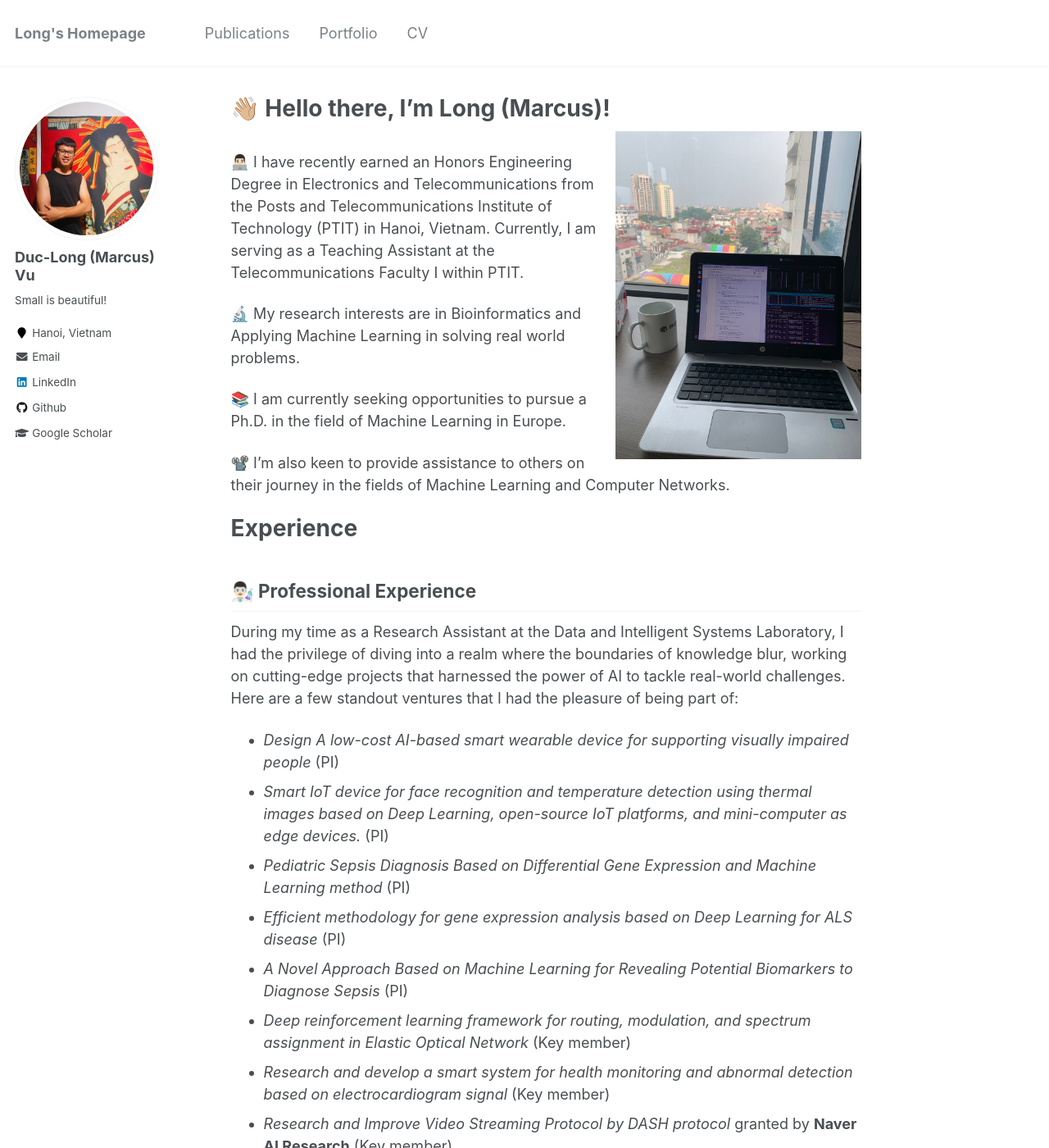
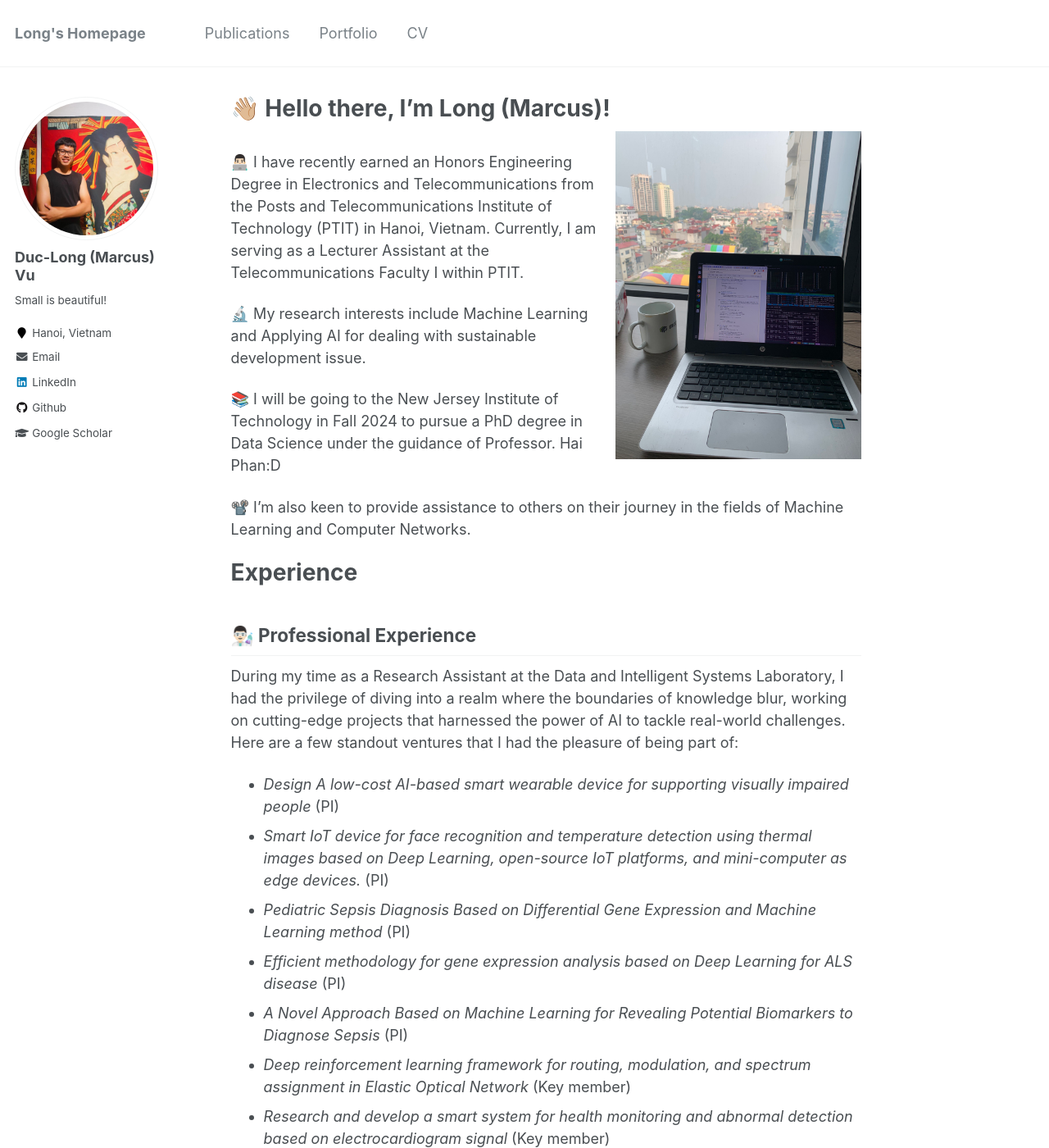
Before and after one commit to longvd336/longvd336.github.io, a Jekyll site: the page built from _pages/about.md, in a window 1280 px wide and 1400 px high. Shown: the whole window at 82% size. Built offline with Jekyll 4.4.1, drawn with Linux system fonts in a browser that asks for light colours; some of the changed text lies outside the part shown.

Commit message:
update cv and profile

```diff
--- a/_pages/about.md
+++ b/_pages/about.md
@@ -10,11 +10,11 @@ redirect_from:
 
 ![Illustration of combining vision and language modalities](/images/one.jpg){: .align-right width="300px"}
 
-👨🏻‍💻 I have recently earned an Honors Engineering Degree in Electronics and Telecommunications from the Posts and Telecommunications Institute of Technology (PTIT) in Hanoi, Vietnam. Currently, I am serving as a Teaching Assistant at the Telecommunications Faculty I within PTIT.
+👨🏻‍💻 I have recently earned an Honors Engineering Degree in Electronics and Telecommunications from the Posts and Telecommunications Institute of Technology (PTIT) in Hanoi, Vietnam. Currently, I am serving as a Lecturer Assistant at the Telecommunications Faculty I within PTIT.
 
-🔬 My research interests are in Bioinformatics and Applying Machine Learning in solving real world problems.
+🔬 My research interests include Machine Learning and Applying AI for dealing with sustainable development issue.
 
-📚 I am currently seeking opportunities to pursue a Ph.D. in the field of Machine Learning in Europe.
+📚 I will be going to the New Jersey Institute of Technology in Fall 2024 to pursue a PhD degree in Data Science under the guidance of Professor. Hai Phan:D
 
 📽️ I'm also keen to provide assistance to others on their journey in the fields of Machine Learning and Computer Networks.
 
@@ -31,6 +31,8 @@ During my time as a Research Assistant at the Data and Intelligent Systems Labor
 - *Research and develop a smart system for health monitoring and abnormal detection based on electrocardiogram signal* (Key member)
 - *Research and Improve Video Streaming Protocol by DASH protocol* granted by **Naver AI Research** (Key member)
 - *Develop a face recognition and forehead temperature system for detecting fever symptoms based on Machine Learning techniques, edge devices, and IoT platforms* granted by **NAVER AI Research** (Key member)
+- *Deep Learning Based Signal Modulation Identification in ODFM systems* (Key member)
+- *Research and develop a smart system for health monitoring and abnormal detection based on electrocardiogram signal* granted by **NAVER AI Research** (Key Member)
 
 ![labparty](/images/4.jpg)
 
@@ -56,8 +58,10 @@ Furthermore, I am an exceptionally engaged student with a deep enthusiasm for co
 - Third Prize in the National Student Scientific Research Contest - *Dec. 2022*
 - First Prize in the PTIT Student’s Scientific Research Contest - *Dec. 2022*
 - Merit Award for students who have outstanding academic results at PTIT - *Apr. 2023*
-- 6th DTU Summer Research School scholarship for 44 Vietnamese students - *June. 2023*
-- Full scholarship for Summer School in Modern Machine Learning for 40 Vietnamese students - *August. 2023*
+- 6th DTU Summer Research School scholarship for 44 Vietnamese students - *Jun. 2023*
+- Full scholarship for Summer School in Modern Machine Learning for 40 Vietnamese students - *Aug. 2023*
+- Merit Award for students who have excellent research results at PTIT - *Sep. 2023*
+- Third Prize in the National Student Scientific Research Contest - *Dec. 2023*
 - PTIT scholarship for students with outstanding academic results. *(2018-2019, 2020-2021, 2021-2022)*
 ![football](/images/9.jpg)
 
```
Also changed, not shown: 1 other file.
